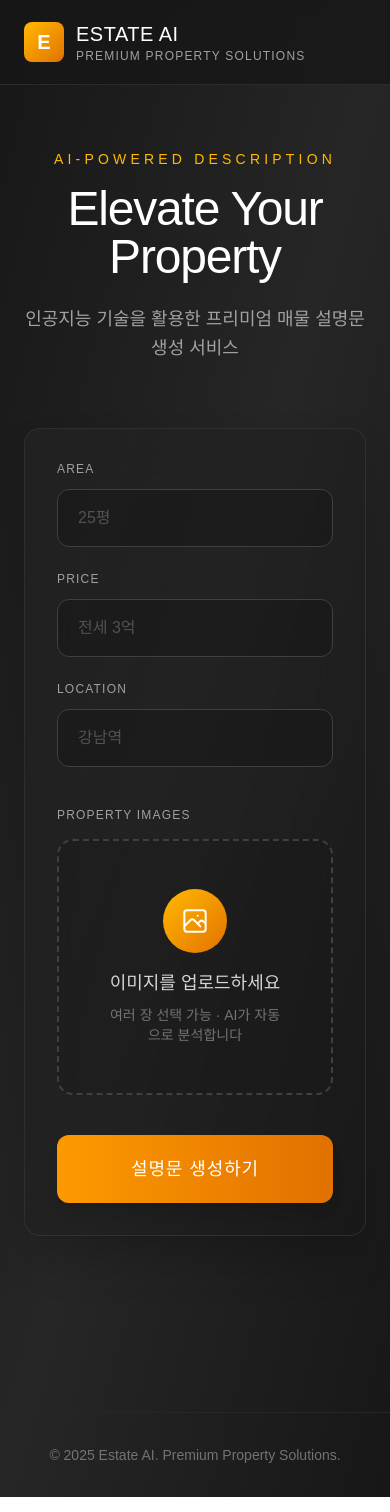
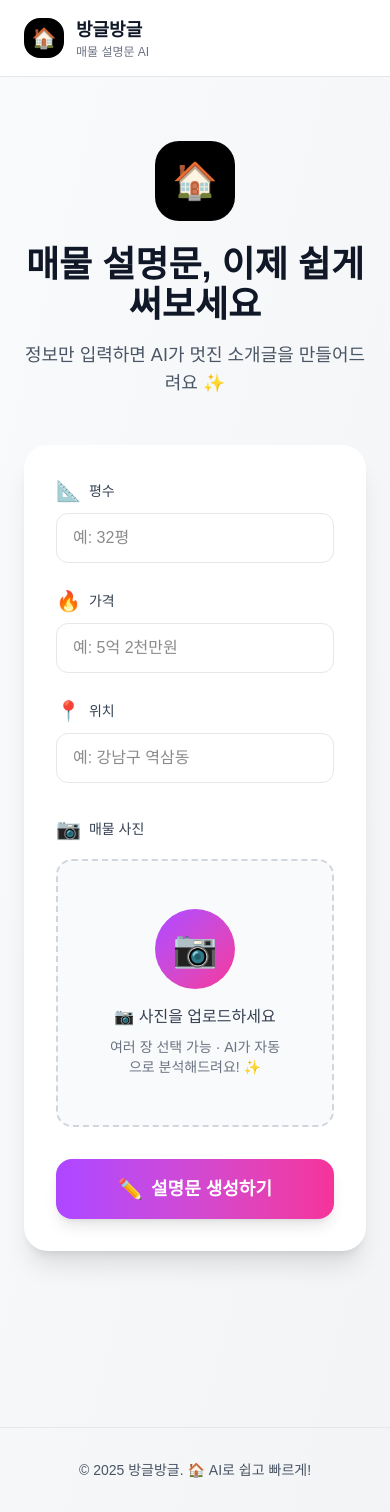
Before and after one commit to likebuttercream-beep/estate-ai, a Next.js app: page / in a window 390 px wide. Built offline with nearby package versions, Linux system fonts and the light colour scheme.

Commit message:
Figma 디자인 적용 - 밝고 친근한 스타일

```diff
--- a/app/page.tsx
+++ b/app/page.tsx
@@ -46,7 +46,6 @@ export default function Home() {
     setLoading(true);
 
     try {
-      // 모든 이미지를 base64로 변환
       const imagesBase64 = await Promise.all(
         images.map(img => convertImageToBase64(img))
       );
@@ -83,89 +82,92 @@ export default function Home() {
   };
 
   return (
-    <main className="min-h-screen bg-gradient-to-br from-neutral-900 via-neutral-800 to-neutral-900">
+    <main className="min-h-screen bg-gradient-to-br from-gray-50 to-gray-100">
       {/* 헤더 */}
-      <div className="border-b border-neutral-700/50 backdrop-blur-sm bg-neutral-900/80 sticky top-0 z-50">
-        <div className="max-w-6xl mx-auto px-6 py-5">
-          <div className="flex items-center justify-between">
+      <header className="bg-white border-b border-gray-200">
+        <div className="max-w-7xl mx-auto px-6 py-4">
           <div className="flex items-center space-x-3">
-              <div className="w-10 h-10 bg-gradient-to-br from-amber-400 to-amber-600 rounded-lg flex items-center justify-center">
-                <span className="text-white text-xl font-bold">E</span>
+            <div className="w-10 h-10 bg-black rounded-2xl flex items-center justify-center">
+              <span className="text-white text-xl">🏠</span>
             </div>
             <div>
-                <h1 className="text-xl font-light text-white tracking-wide">ESTATE AI</h1>
-                <p className="text-xs text-neutral-400 tracking-widest">PREMIUM PROPERTY SOLUTIONS</p>
+              <h1 className="text-lg font-bold text-gray-900">방글방글</h1>
+              <p className="text-xs text-gray-500">매물 설명문 AI</p>
             </div>
           </div>
         </div>
-        </div>
-      </div>
+      </header>
 
       {/* 메인 컨텐츠 */}
-      <div className="max-w-6xl mx-auto px-6 py-16">
-        {/* 타이틀 섹션 */}
-        <div className="text-center mb-16">
-          <p className="text-amber-400 text-sm tracking-[0.3em] mb-4 font-light">AI-POWERED DESCRIPTION</p>
-          <h2 className="text-5xl md:text-6xl font-light text-white mb-6 tracking-tight">
-            Elevate Your Property
+      <div className="max-w-4xl mx-auto px-6 py-16">
+        {/* 타이틀 */}
+        <div className="text-center mb-12">
+          <div className="w-20 h-20 bg-black rounded-3xl mx-auto mb-6 flex items-center justify-center">
+            <span className="text-4xl">🏠</span>
+          </div>
+          <h2 className="text-4xl font-bold text-gray-900 mb-4">
+            매물 설명문, 이제 쉽게 써보세요
           </h2>
-          <p className="text-neutral-400 text-lg max-w-2xl mx-auto leading-relaxed">
-            인공지능 기술을 활용한 프리미엄 매물 설명문 생성 서비스
+          <p className="text-gray-600 text-lg">
+            정보만 입력하면 AI가 멋진 소개글을 만들어드려요 ✨
           </p>
         </div>
 
-        {/* 입력 카드 */}
-        <div className="bg-gradient-to-br from-neutral-800/50 to-neutral-900/50 backdrop-blur-xl rounded-2xl border border-neutral-700/50 shadow-2xl p-8 md:p-12 mb-8">
-
-          {/* 정보 입력 */}
-          <div className="grid grid-cols-1 md:grid-cols-3 gap-6 mb-10">
-            <div className="group">
-              <label className="block text-xs text-neutral-400 mb-3 tracking-widest uppercase">
-                Area
+        {/* 메인 카드 */}
+        <div className="bg-white rounded-3xl shadow-xl p-8 mb-8">
+          {/* 입력 필드 */}
+          <div className="grid grid-cols-1 md:grid-cols-3 gap-6 mb-8">
+            <div>
+              <label className="flex items-center text-sm font-medium text-gray-700 mb-2">
+                <span className="text-xl mr-2">📐</span>
+                평수
               </label>
               <input
                 type="text"
-                placeholder="25평"
+                placeholder="예: 32평"
                 value={propertyInfo.area}
                 onChange={(e) => setPropertyInfo({...propertyInfo, area: e.target.value})}
-                className="w-full px-5 py-4 bg-neutral-900/50 border border-neutral-700 rounded-xl text-white placeholder:text-neutral-600 focus:outline-none focus:border-amber-500/50 focus:ring-2 focus:ring-amber-500/20 transition-all duration-300"
+                className="w-full px-4 py-3 border border-gray-200 rounded-xl focus:outline-none focus:ring-2 focus:ring-purple-400 focus:border-transparent transition-all"
               />
             </div>
 
-            <div className="group">
-              <label className="block text-xs text-neutral-400 mb-3 tracking-widest uppercase">
-                Price
+            <div>
+              <label className="flex items-center text-sm font-medium text-gray-700 mb-2">
+                <span className="text-xl mr-2">🔥</span>
+                가격
               </label>
               <input
                 type="text"
-                placeholder="전세 3억"
+                placeholder="예: 5억 2천만원"
                 value={propertyInfo.price}
                 onChange={(e) => setPropertyInfo({...propertyInfo, price: e.target.value})}
-                className="w-full px-5 py-4 bg-neutral-900/50 border border-neutral-700 rounded-xl text-white placeholder:text-neutral-600 focus:outline-none focus:border-amber-500/50 focus:ring-2 focus:ring-amber-500/20 transition-all duration-300"
+                className="w-full px-4 py-3 border border-gray-200 rounded-xl focus:outline-none focus:ring-2 focus:ring-purple-400 focus:border-transparent transition-all"
               />
             </div>
 
-            <div className="group">
-              <label className="block text-xs text-neutral-400 mb-3 tracking-widest uppercase">
-                Location
+            <div>
+              <label className="flex items-center text-sm font-medium text-gray-700 mb-2">
+                <span className="text-xl mr-2">📍</span>
+                위치
               </label>
               <input
                 type="text"
-                placeholder="강남역"
+                placeholder="예: 강남구 역삼동"
                 value={propertyInfo.location}
                 onChange={(e) => setPropertyInfo({...propertyInfo, location: e.target.value})}
-                className="w-full px-5 py-4 bg-neutral-900/50 border border-neutral-700 rounded-xl text-white placeholder:text-neutral-600 focus:outline-none focus:border-amber-500/50 focus:ring-2 focus:ring-amber-500/20 transition-all duration-300"
+                className="w-full px-4 py-3 border border-gray-200 rounded-xl focus:outline-none focus:ring-2 focus:ring-purple-400 focus:border-transparent transition-all"
               />
             </div>
           </div>
 
           {/* 이미지 업로드 */}
-          <div className="mb-10">
-            <label className="block text-xs text-neutral-400 mb-4 tracking-widest uppercase">
-              Property Images
+          <div className="mb-8">
+            <label className="flex items-center text-sm font-medium text-gray-700 mb-4">
+              <span className="text-xl mr-2">📷</span>
+              매물 사진
             </label>
 
-            <div className="border-2 border-dashed border-neutral-700 rounded-2xl p-12 text-center hover:border-amber-500/50 transition-all duration-300 bg-neutral-900/30 group cursor-pointer">
+            <div className="border-2 border-dashed border-gray-300 rounded-2xl p-12 text-center hover:border-purple-400 transition-all bg-gray-50">
               <input
                 type="file"
                 multiple
@@ -175,27 +177,21 @@ export default function Home() {
                 id="file-upload"
               />
               <label htmlFor="file-upload" className="cursor-pointer">
-                <div className="w-16 h-16 mx-auto mb-4 rounded-full bg-gradient-to-br from-amber-400 to-amber-600 flex items-center justify-center group-hover:scale-110 transition-transform duration-300">
-                  <svg className="w-8 h-8 text-white" fill="none" stroke="currentColor" viewBox="0 0 24 24">
-                    <path strokeLinecap="round" strokeLinejoin="round" strokeWidth={1.5} d="M4 16l4.586-4.586a2 2 0 012.828 0L16 16m-2-2l1.586-1.586a2 2 0 012.828 0L20 14m-6-6h.01M6 20h12a2 2 0 002-2V6a2 2 0 00-2-2H6a2 2 0 00-2 2v12a2 2 0 002 2z" />
-                  </svg>
+                <div className="w-20 h-20 bg-gradient-to-br from-purple-500 to-pink-500 rounded-full mx-auto mb-4 flex items-center justify-center hover:scale-110 transition-transform">
+                  <span className="text-4xl">📷</span>
                 </div>
-                <p className="text-neutral-300 text-lg mb-2 font-light">
-                  이미지를 업로드하세요
+                <p className="text-gray-700 font-medium mb-2">
+                  📷 사진을 업로드하세요
                 </p>
-                <p className="text-neutral-500 text-sm">
-                  여러 장 선택 가능 · AI가 자동으로 분석합니다
+                <p className="text-sm text-gray-500">
+                  여러 장 선택 가능 · AI가 자동으로 분석해드려요! ✨
                 </p>
               </label>
             </div>
 
-            {/* 업로드된 이미지 미리보기 */}
+            {/* 이미지 미리보기 */}
             {images.length > 0 && (
-              <div className="mt-6">
-                <p className="text-sm text-neutral-400 mb-4">
-                  {images.length}개 이미지 선택됨
-                </p>
-                <div className="grid grid-cols-2 md:grid-cols-4 lg:grid-cols-6 gap-4">
+              <div className="mt-6 grid grid-cols-3 md:grid-cols-6 gap-4">
                 {images.map((img, idx) => (
                   <div key={idx} className="relative group">
                     <Image
@@ -203,23 +199,17 @@ export default function Home() {
                       alt={`미리보기 ${idx + 1}`}
                       width={200}
                       height={128}
-                        className="w-full h-32 object-cover rounded-lg border border-neutral-700"
+                      className="w-full h-24 object-cover rounded-xl border-2 border-gray-200"
                       unoptimized
                     />
                     <button
                       onClick={() => removeImage(idx)}
-                        className="absolute -top-2 -right-2 w-7 h-7 bg-red-500 rounded-full flex items-center justify-center opacity-0 group-hover:opacity-100 transition-opacity duration-200 hover:bg-red-600"
+                      className="absolute -top-2 -right-2 w-6 h-6 bg-red-500 text-white rounded-full flex items-center justify-center opacity-0 group-hover:opacity-100 transition-opacity text-xs hover:bg-red-600"
                     >
-                        <svg className="w-4 h-4 text-white" fill="none" stroke="currentColor" viewBox="0 0 24 24">
-                          <path strokeLinecap="round" strokeLinejoin="round" strokeWidth={2} d="M6 18L18 6M6 6l12 12" />
-                        </svg>
+                      ✕
                     </button>
-                      <div className="absolute bottom-2 right-2 bg-neutral-900/80 backdrop-blur-sm text-white text-xs px-2 py-1 rounded">
-                        {idx + 1}
-                      </div>
                   </div>
                 ))}
-                </div>
               </div>
             )}
           </div>
@@ -228,68 +218,68 @@ export default function Home() {
           <button
             onClick={() => generateDescription()}
             disabled={loading}
-            className="w-full group relative overflow-hidden bg-gradient-to-r from-amber-500 to-amber-600 text-white py-5 rounded-xl font-light text-lg tracking-wider hover:from-amber-600 hover:to-amber-700 disabled:from-neutral-700 disabled:to-neutral-800 disabled:cursor-not-allowed transition-all duration-300 shadow-lg hover:shadow-amber-500/25"
+            className="w-full bg-gradient-to-r from-purple-500 to-pink-500 text-white py-4 px-6 rounded-2xl font-bold text-lg hover:from-purple-600 hover:to-pink-600 disabled:from-gray-300 disabled:to-gray-400 disabled:cursor-not-allowed transition-all shadow-lg hover:shadow-xl transform hover:scale-[1.02] flex items-center justify-center"
           >
             {loading ? (
-              <span className="flex items-center justify-center">
+              <>
                 <svg className="animate-spin h-5 w-5 mr-3" viewBox="0 0 24 24">
-                  <circle className="opacity-25" cx="12" cy="12" r="10" stroke="currentColor" strokeWidth="3" fill="none"/>
+                  <circle className="opacity-25" cx="12" cy="12" r="10" stroke="currentColor" strokeWidth="4" fill="none"/>
                   <path className="opacity-75" fill="currentColor" d="M4 12a8 8 0 018-8V0C5.373 0 0 5.373 0 12h4zm2 5.291A7.962 7.962 0 014 12H0c0 3.042 1.135 5.824 3 7.938l3-2.647z"/>
                 </svg>
-                AI 분석 중...
-              </span>
+                AI가 작성 중...
+              </>
             ) : (
-              <span className="relative z-10">설명문 생성하기</span>
+              <>
+                <span className="text-xl mr-2">✏️</span>
+                설명문 생성하기
+              </>
             )}
-            <div className="absolute inset-0 bg-gradient-to-r from-amber-400 to-amber-500 opacity-0 group-hover:opacity-100 transition-opacity duration-300" />
           </button>
         </div>
 
         {/* 결과 */}
         {description && (
           <div className="space-y-6 animate-fadeIn">
-            {/* 설명문 */}
-            <div className="bg-gradient-to-br from-neutral-800/50 to-neutral-900/50 backdrop-blur-xl rounded-2xl border border-neutral-700/50 p-8 shadow-2xl">
-              <div className="flex items-center mb-6">
-                <div className="w-1 h-6 bg-gradient-to-b from-amber-400 to-amber-600 rounded-full mr-4" />
-                <h3 className="text-neutral-300 text-lg font-light tracking-wide">
+            {/* 설명문 카드 */}
+            <div className="bg-white rounded-3xl shadow-xl p-8">
+              <h3 className="text-xl font-bold text-gray-900 mb-4 flex items-center">
+                <span className="text-2xl mr-2">✨</span>
                 생성된 설명문
               </h3>
-              </div>
               <textarea
                 value={description}
                 onChange={(e) => setDescription(e.target.value)}
-                className="w-full h-48 p-6 bg-neutral-900/50 border border-neutral-700 rounded-xl text-neutral-200 leading-relaxed focus:outline-none focus:border-amber-500/50 focus:ring-2 focus:ring-amber-500/20 transition-all duration-300 resize-none"
+                className="w-full h-48 p-6 border border-gray-200 rounded-2xl focus:outline-none focus:ring-2 focus:ring-purple-400 resize-none text-gray-800 leading-relaxed"
               />
             </div>
 
-            {/* 톤 조절 버튼 */}
-            <div className="bg-gradient-to-br from-neutral-800/30 to-neutral-900/30 backdrop-blur-xl rounded-2xl border border-neutral-700/50 p-6">
-              <p className="text-xs text-neutral-400 mb-4 tracking-widest uppercase">Tone Adjustment</p>
+            {/* 톤 조절 */}
+            <div className="bg-white rounded-3xl shadow-xl p-6">
+              <p className="text-sm font-medium text-gray-700 mb-4">💫 톤 변경하기</p>
               <div className="grid grid-cols-1 md:grid-cols-3 gap-4">
                 <button
                   onClick={() => generateDescription('professional')}
                   disabled={loading}
-                  className="px-6 py-4 bg-neutral-800/50 border border-neutral-700 text-neutral-300 rounded-xl hover:border-amber-500/50 hover:bg-neutral-800 transition-all duration-300 disabled:opacity-50 font-light"
+                  className="px-6 py-4 bg-gray-50 border-2 border-gray-200 rounded-2xl hover:border-purple-400 hover:bg-purple-50 transition-all disabled:opacity-50 font-medium text-gray-700"
                 >
-                  <span className="block text-sm mb-1">Professional</span>
-                  <span className="block text-xs text-neutral-500">전문적인 톤</span>
+                  <span className="block text-base mb-1">💼 전문적으로</span>
+                  <span className="block text-xs text-gray-500">Professional</span>
                 </button>
                 <button
                   onClick={() => generateDescription('friendly')}
                   disabled={loading}
-                  className="px-6 py-4 bg-neutral-800/50 border border-neutral-700 text-neutral-300 rounded-xl hover:border-amber-500/50 hover:bg-neutral-800 transition-all duration-300 disabled:opacity-50 font-light"
+                  className="px-6 py-4 bg-gray-50 border-2 border-gray-200 rounded-2xl hover:border-purple-400 hover:bg-purple-50 transition-all disabled:opacity-50 font-medium text-gray-700"
                 >
-                  <span className="block text-sm mb-1">Friendly</span>
-                  <span className="block text-xs text-neutral-500">친근한 톤</span>
+                  <span className="block text-base mb-1">😊 친근하게</span>
+                  <span className="block text-xs text-gray-500">Friendly</span>
                 </button>
                 <button
                   onClick={() => generateDescription('luxury')}
                   disabled={loading}
-                  className="px-6 py-4 bg-neutral-800/50 border border-neutral-700 text-neutral-300 rounded-xl hover:border-amber-500/50 hover:bg-neutral-800 transition-all duration-300 disabled:opacity-50 font-light"
+                  className="px-6 py-4 bg-gray-50 border-2 border-gray-200 rounded-2xl hover:border-purple-400 hover:bg-purple-50 transition-all disabled:opacity-50 font-medium text-gray-700"
                 >
-                  <span className="block text-sm mb-1">Luxury</span>
-                  <span className="block text-xs text-neutral-500">고급스러운 톤</span>
+                  <span className="block text-base mb-1">✨ 고급스럽게</span>
+                  <span className="block text-xs text-gray-500">Luxury</span>
                 </button>
               </div>
             </div>
@@ -299,16 +289,12 @@ export default function Home() {
               <button
                 onClick={() => {
                   navigator.clipboard.writeText(description);
-                  alert('네이버부동산용으로 복사되었습니다.');
+                  alert('네이버부동산용으로 복사되었습니다! 📋');
                 }}
-                className="group px-8 py-5 bg-gradient-to-r from-emerald-600 to-emerald-700 text-white rounded-xl hover:from-emerald-700 hover:to-emerald-800 transition-all duration-300 shadow-lg hover:shadow-emerald-500/25 font-light"
+                className="px-8 py-5 bg-gradient-to-r from-green-500 to-emerald-500 text-white rounded-2xl hover:from-green-600 hover:to-emerald-600 transition-all shadow-lg hover:shadow-xl font-bold flex items-center justify-center"
               >
-                <span className="flex items-center justify-center">
-                  <svg className="w-5 h-5 mr-2" fill="none" stroke="currentColor" viewBox="0 0 24 24">
-                    <path strokeLinecap="round" strokeLinejoin="round" strokeWidth={1.5} d="M8 5H6a2 2 0 00-2 2v12a2 2 0 002 2h10a2 2 0 002-2v-1M8 5a2 2 0 002 2h2a2 2 0 002-2M8 5a2 2 0 012-2h2a2 2 0 012 2m0 0h2a2 2 0 012 2v3m2 4H10m0 0l3-3m-3 3l3 3" />
-                  </svg>
+                <span className="text-xl mr-2">📋</span>
                 네이버부동산용 복사
-                </span>
               </button>
               <button
                 onClick={() => {
@@ -317,16 +303,12 @@ export default function Home() {
                     .replace(/\n\n/g, '\n')
                     .trim();
                   navigator.clipboard.writeText(zigbangFormat);
-                  alert('직방용으로 복사되었습니다. (이모지 제거)');
+                  alert('직방용으로 복사되었습니다! (이모지 제거) 📋');
                 }}
-                className="group px-8 py-5 bg-gradient-to-r from-blue-600 to-blue-700 text-white rounded-xl hover:from-blue-700 hover:to-blue-800 transition-all duration-300 shadow-lg hover:shadow-blue-500/25 font-light"
+                className="px-8 py-5 bg-gradient-to-r from-blue-500 to-indigo-500 text-white rounded-2xl hover:from-blue-600 hover:to-indigo-600 transition-all shadow-lg hover:shadow-xl font-bold flex items-center justify-center"
               >
-                <span className="flex items-center justify-center">
-                  <svg className="w-5 h-5 mr-2" fill="none" stroke="currentColor" viewBox="0 0 24 24">
-                    <path strokeLinecap="round" strokeLinejoin="round" strokeWidth={1.5} d="M8 5H6a2 2 0 00-2 2v12a2 2 0 002 2h10a2 2 0 002-2v-1M8 5a2 2 0 002 2h2a2 2 0 002-2M8 5a2 2 0 012-2h2a2 2 0 012 2m0 0h2a2 2 0 012 2v3m2 4H10m0 0l3-3m-3 3l3 3" />
-                  </svg>
+                <span className="text-xl mr-2">📋</span>
                 직방용 복사
-                </span>
               </button>
             </div>
           </div>
@@ -334,13 +316,13 @@ export default function Home() {
       </div>
 
       {/* 푸터 */}
-      <div className="border-t border-neutral-800 mt-20">
-        <div className="max-w-6xl mx-auto px-6 py-8 text-center">
-          <p className="text-neutral-500 text-sm font-light">
-            © 2025 Estate AI. Premium Property Solutions.
+      <footer className="border-t border-gray-200 mt-20 py-8">
+        <div className="max-w-7xl mx-auto px-6 text-center">
+          <p className="text-gray-600 text-sm">
+            © 2025 방글방글. 🏠 AI로 쉽고 빠르게!
           </p>
         </div>
-      </div>
+      </footer>
 
       <style jsx global>{`
         @keyframes fadeIn {
```
Lines whose indentation alone changed are shown as unchanged.
